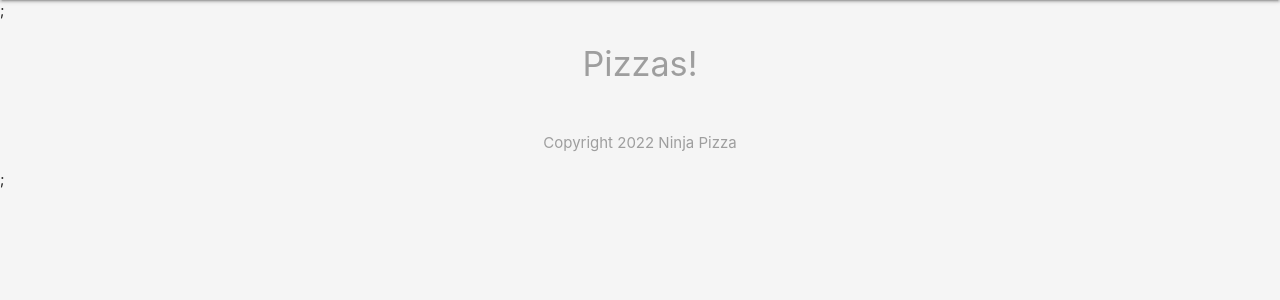
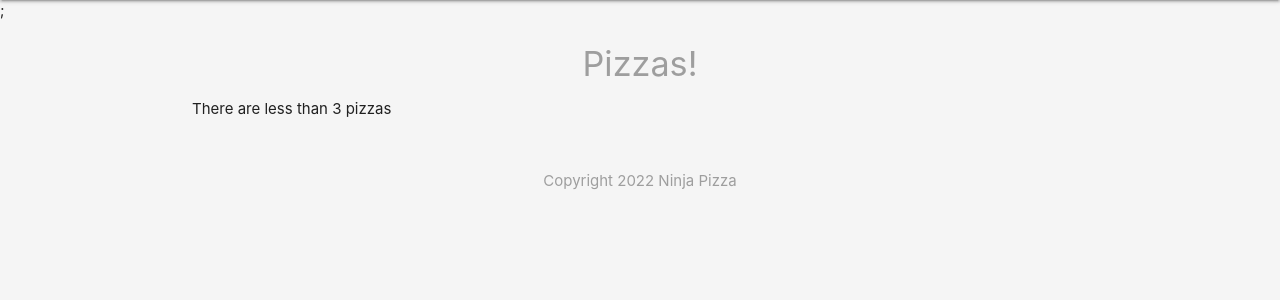
Before and after one commit to Byenna/Ninja-Pizza-Project, a PHP site: page / in a window 1280 px wide. Shown: the part 64-364 px from the top of the page. Run offline with PHP 8.4, Linux system fonts and the light colour scheme; data that the repository does not hold is empty; some libraries are stand-ins or nearby versions.

Commit message:
made an if statement to count pizzas

```diff
--- a/index.php
+++ b/index.php
@@ -37,30 +37,39 @@ mysqli_close($conn);
 
     <div class="container">
         <div class="row">
-            <?php foreach($pizzas as $pizza) { ?>
+
+            <?php foreach($pizzas as $pizza) : ?>
+
                 <div class="col s6 md3">
                     <div class="card z-depth-0">
                         <div class="card-content center">
                             <h6><?php echo htmlspecialchars($pizza['title']); ?></h6>
-                            <div>
-                                <ul>
-                                    <?php foreach(explode(',',$pizzas[0]['ingredients']) as $ing) { ?>
-                                        <li><?php echo htmlspecialchars($ing) ?></li>
-                                        <?php } ?>
+                            <ul>
+                                <?php foreach(explode(',',$pizzas[0]['ingredients']) as $ing) : ?>
+                                    <li><?php echo htmlspecialchars($ing) ?></li>
+                                 <?php endforeach; ?>
                                 </ul>
                             </div>
+                            <div class="card-action right-align">
+                                <a href="#" class="brand-text">more info</a>
+                            </div>
                         </div>
-                    <div class="card-action right-align">
-                        <a href="#" class="brand-text">more info</a></div>
                     </div>
-                </div>
+                <div>
 
-             <?php } ?>
+            <?php endforeach; ?>
+
+            <?php if(count($pizzas) >= 2):?>
+                <p>There are more than 3 pizzas</p>
+            <?php else:?>
+                <p>There are less than 3 pizzas</p>
+            <?php endif;?>
+
 
         </div>
     </div>
 
-    <?php include "templates/footer.php" ?>;
+    <?php include "templates/footer.php" ?>
 
 
 
```
